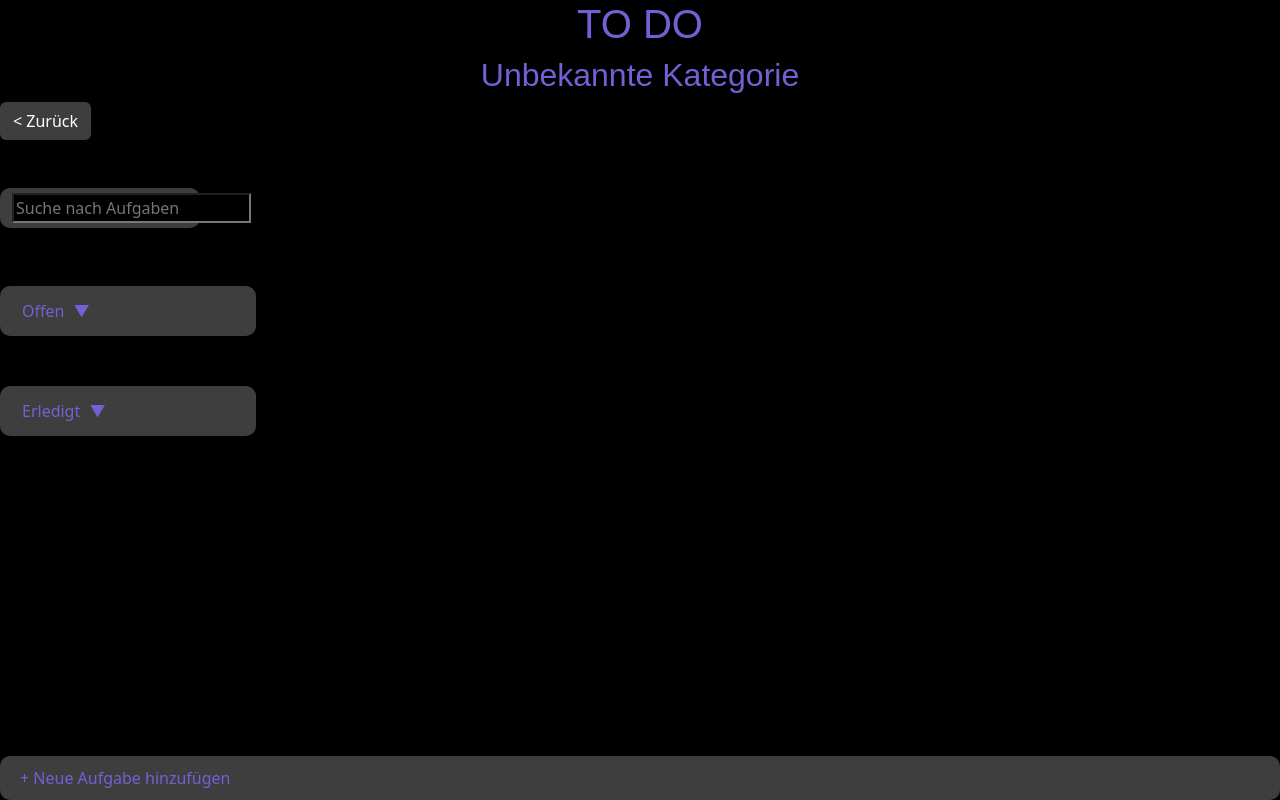
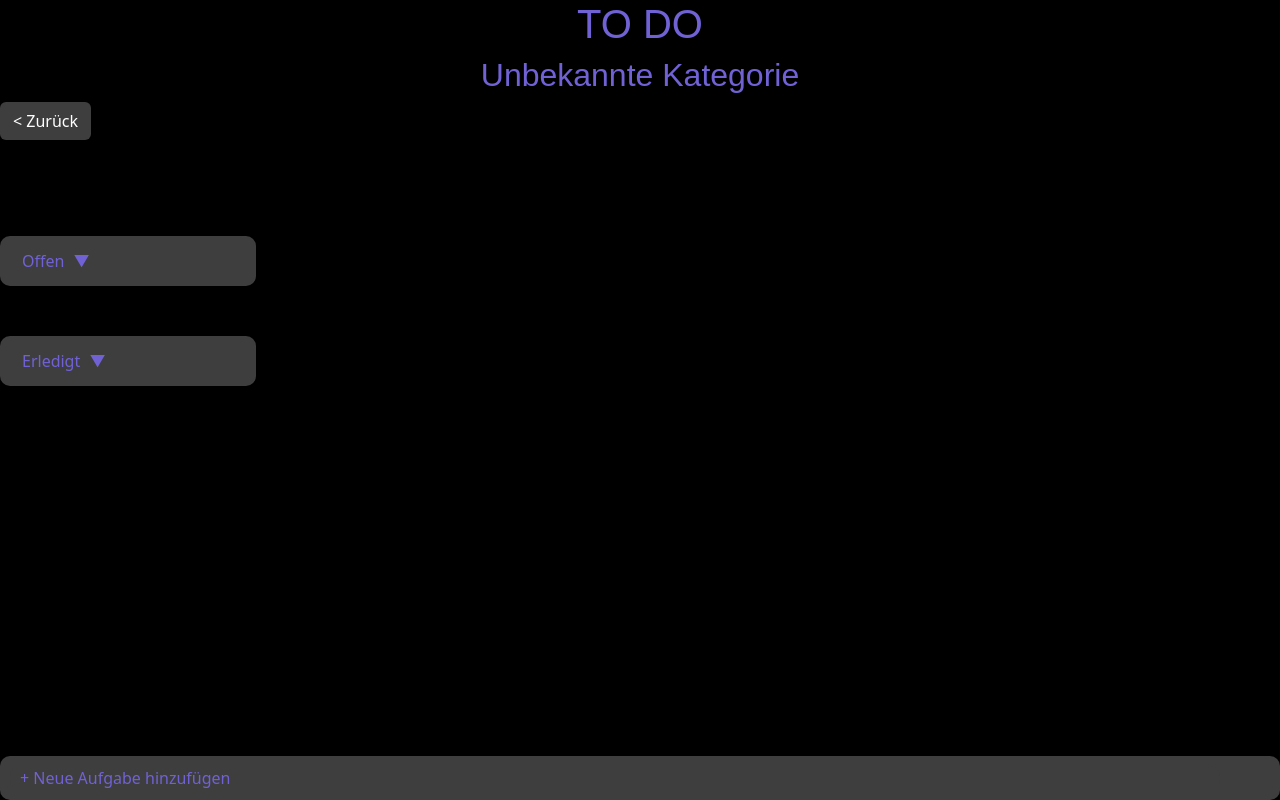
Before and after one commit to MarioB06/vue_todo, a Vue app in the folder todo/: page /task/1 in a window 1280 px wide. Built offline with nearby package versions, Linux system fonts and the light colour scheme.

Commit message:
Update Task.vue

```diff
--- a/todo/src/components/Task.vue
+++ b/todo/src/components/Task.vue
@@ -106,13 +106,13 @@ export default {
     <br />
     <br />
 
-    <div class="searchbar">
+    <!-- <div class="searchbar">
       <input
         type="text"
         placeholder="Suche nach Aufgaben"
         v-model="searchQuery"
       />
-    </div>
+    </div> -->
 
     <br />
     <br />
```
